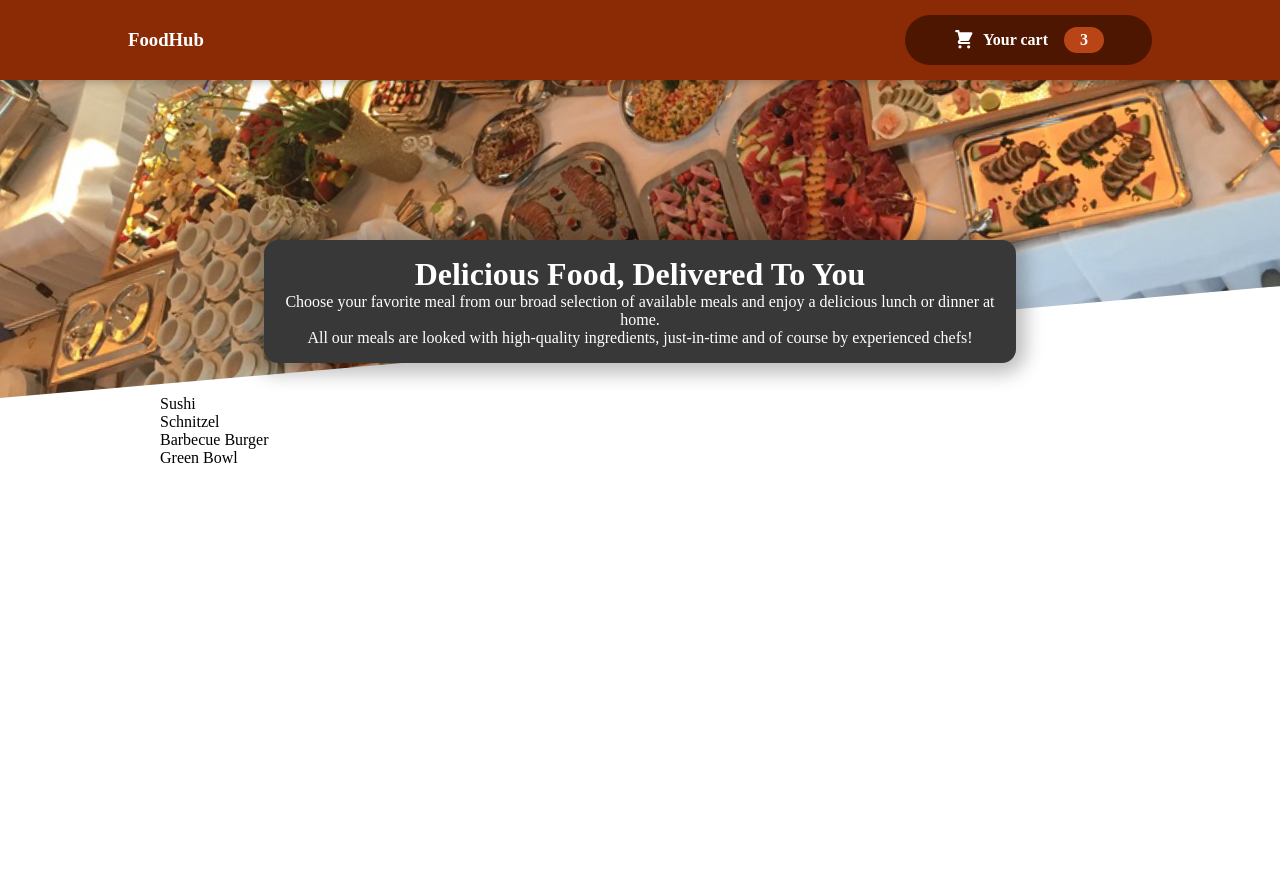
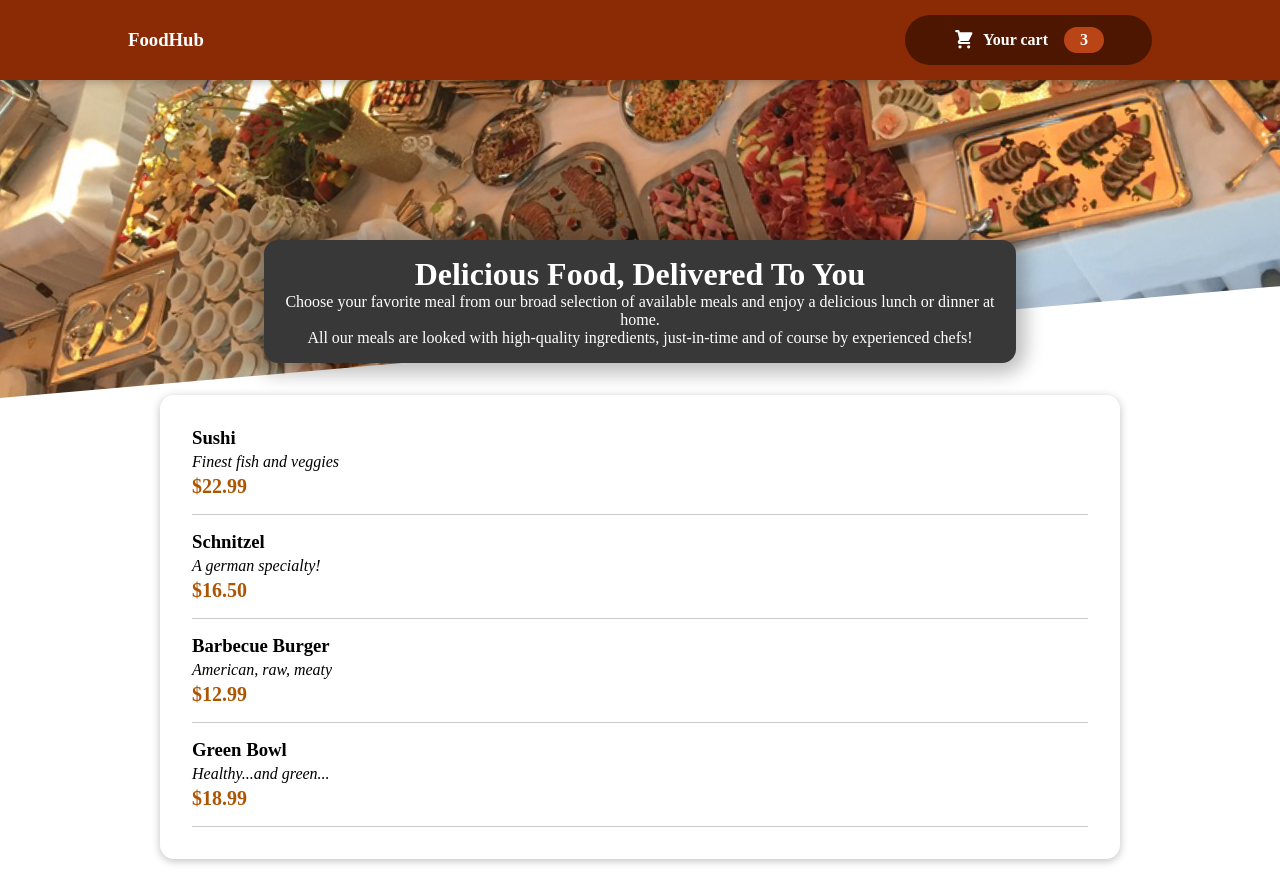
Before and after one commit to adarsh25t/React-food-cart, a React (Create React App) app: page / in a window 1280 px wide. Before the commit the page ends 800 px from the top, so only its background shows below. Built offline with nearby package versions, Linux system fonts and the light colour scheme.

Commit message:
add mealItem components

```diff
--- a/src/components/Meals/AvailableMeals.js
+++ b/src/components/Meals/AvailableMeals.js
@@ -1,47 +1,52 @@
-
-import classes from './AvailableMeals.module.css';
+import Card from "../UI/Card";
+import classes from "./AvailableMeals.module.css";
+import MealItem from "./MealItems/MealItem";
 
 const DUMMY_MEALS = [
   {
-      id: 'm1',
-      name: 'Sushi',
-      description: 'Finest fish and veggies',
+    id: "m1",
+    name: "Sushi",
+    description: "Finest fish and veggies",
     price: 22.99,
   },
   {
-      id: 'm2',
-      name: 'Schnitzel',
-      description: 'A german specialty!',
+    id: "m2",
+    name: "Schnitzel",
+    description: "A german specialty!",
     price: 16.5,
   },
   {
-      id: 'm3',
-      name: 'Barbecue Burger',
-      description: 'American, raw, meaty',
+    id: "m3",
+    name: "Barbecue Burger",
+    description: "American, raw, meaty",
     price: 12.99,
   },
   {
-      id: 'm4',
-      name: 'Green Bowl',
-      description: 'Healthy...and green...',
+    id: "m4",
+    name: "Green Bowl",
+    description: "Healthy...and green...",
     price: 18.99,
   },
 ];
 
-const AvailableMeals = ()=>{
+const AvailableMeals = () => {
+  const MealList = DUMMY_MEALS.map((meal) => {
+    return (
+      <MealItem
+        key={meal.id}
+        name={meal.name}
+        description={meal.description}
+        price={meal.price}
+      />
+    );
+  });
 
-    const MealList = DUMMY_MEALS.map(meal=>{
-        return(
-            <li>{meal.name}</li>
-        )
-    })
-
-    return(
+  return (
     <section className={classes.meals}>
-            <ul>
-                {MealList}
-            </ul>
+      <Card>
+        <ul>{MealList}</ul>
+      </Card>
     </section>
-    )
-}
+  );
+};
 export default AvailableMeals;
--- /dev/null
+++ b/src/components/Meals/MealItems/MealItem.js
@@ -0,0 +1,16 @@
+import classes from "./MealItem.module.css";
+
+const MealItem = ({ name, description, price }) => {
+  const Price = `$${price.toFixed(2)}`;
+  return (
+    <li className={classes.meal}>
+      <div>
+        <h3>{name}</h3>
+        <div className={classes.description}>{description}</div>
+        <div className={classes.price}>{Price}</div>
+      </div>
+      <div></div>
+    </li>
+  );
+};
+export default MealItem;
--- /dev/null
+++ b/src/components/Meals/MealItems/MealItem.module.css
@@ -0,0 +1,22 @@
+.meal {
+    display: flex;
+    justify-content: space-between;
+    margin: 1rem;
+    padding-bottom: 1rem;
+    border-bottom: 1px solid #ccc;
+  }
+
+  .meal h3 {
+    margin: 0 0 0.25rem 0;
+  }
+
+  .description {
+    font-style: italic;
+  }
+
+  .price {
+    margin-top: 0.25rem;
+    font-weight: bold;
+    color: #ad5502;
+    font-size: 1.25rem;
+  }
--- /dev/null
+++ b/src/components/UI/Card.js
@@ -0,0 +1,10 @@
+import classes from './Card.module.css';
+
+const Card = (props)=>{
+    return(
+        <div className={classes.card}>
+            {props.children}
+        </div>
+    )
+}
+export default Card;
--- /dev/null
+++ b/src/components/UI/Card.module.css
@@ -0,0 +1,6 @@
+.card {
+    padding: 1rem;
+    box-shadow: 0 2px 8px rgba(0, 0, 0, 0.25);
+    border-radius: 14px;
+    background-color: white;
+  }
```
Lines whose indentation alone changed are shown as unchanged.
